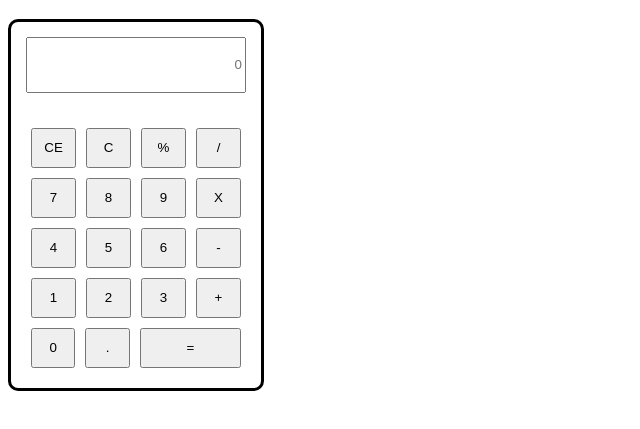
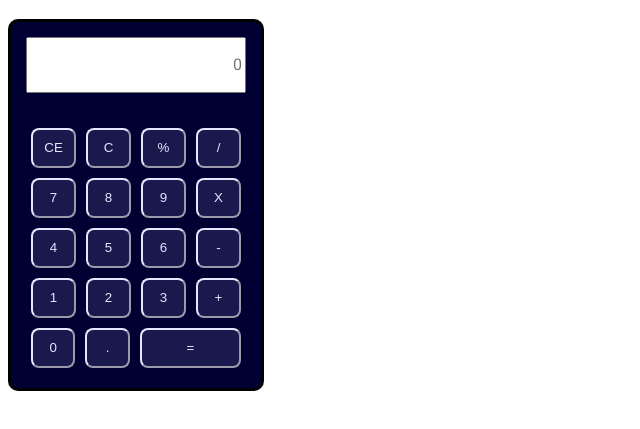
Before and after one commit to CL02089/Calculator_JavaScript, a plain HTML site: page index.html in a window 1280 px wide. Shown: the part 69-498 px from the top of the page, without its empty margins (0-640 px from the left). Drawn offline with Linux system fonts and the light colour scheme.

Commit message:
Finalize CSS

```diff
--- a/style.css
+++ b/style.css
@@ -1,3 +1,5 @@
+@import url("https://fonts.googleapis.com/css2?family=Orbitron&family=Roboto:wght@100;400&display=swap");
+
 .heading {
   width: 250px;
   display: flex;
@@ -13,15 +15,19 @@
 }
 
 input {
+  font-family: "Orbitron", sans-serif;
+  font-family: "Roboto", sans-serif;
   width: 220px;
   height: 50px;
   text-align: end;
+  font-size: 16px;
 }
 
 .calc {
   width: 250px;
   border: solid;
   border-radius: 10px;
+  background-color: #000033;
 }
 
 button {
@@ -32,6 +38,10 @@ button {
   display: flex;
   align-items: center;
   justify-content: center;
+  border-color: #e6e6ff;
+  border-radius: 8px;
+  background-color: #19194d;
+  color: #e6e6ff;
 }
 
 .buttons {
```
